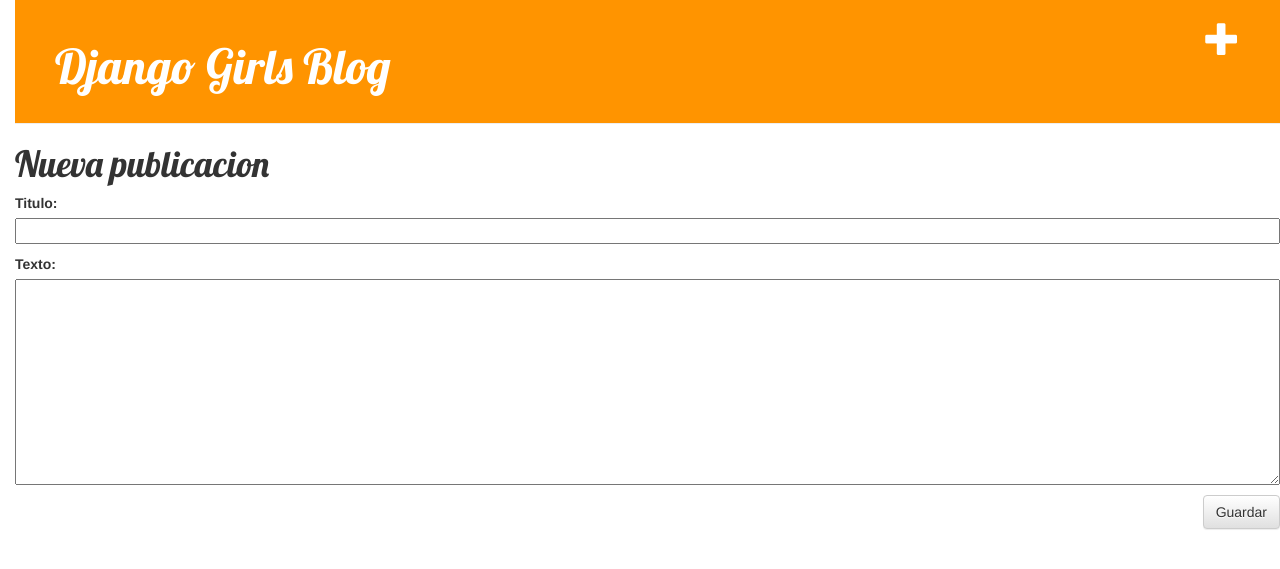
After one commit to bochados/djangoA, a Django app: a page that uses blog/templates/blog/base.html in a window 1280 px wide. The commit adds this page. Shown: the top 569 px of the page. Run offline with Django 3.2, Linux system fonts and the light colour scheme; some libraries are stand-ins or nearby versions.

Commit message:
agragar y modificar

```diff
--- /dev/null
+++ b/blog/forms.py
@@ -0,0 +1,8 @@
+from django import forms
+from .models import Publicar
+
+class postearForms(forms.ModelForm):
+
+    class Meta:
+        model=Publicar
+        fields=('titulo','texto',)
--- a/blog/templates/blog/base.html
+++ b/blog/templates/blog/base.html
@@ -10,6 +10,7 @@
       </head>
       <body>
           <div class="page-header">
+              <a href="{% url 'nueva_publicacion' %}" class="top-menu"><span class="glyphicon glyphicon-plus"></span></a>
               <h1><a href="">Django Girls Blog</a></h1>
           </div>
           {% block content %}
--- a/blog/templates/blog/detalle_pub.html
+++ b/blog/templates/blog/detalle_pub.html
@@ -6,6 +6,7 @@
           {{p.fecha_publica}}
         </div>
       {% endif %}
+      <a class="btn btn-default" href="{% url 'editar_publicacion' pk=p.pk %}"><span class="glyphicon glyphicon-pencil"></span></a>
       <h1>{{p.titulo}}</h1>
       <p>{{p.texto|linebreaksbr}}</p>
     </div>
--- /dev/null
+++ b/blog/templates/blog/nueva_publicacion.html
@@ -0,0 +1,9 @@
+{% extends 'blog/base.html' %}
+
+  {% block content %}
+      <h1>Nueva publicacion</h1>
+      <form method="POST" class="post-form">{% csrf_token %}
+          {{ f.as_p }}
+          <button type="submit" class="save btn btn-default">Guardar</button>
+      </form>
+  {% endblock %}
--- a/blog/urls.py
+++ b/blog/urls.py
@@ -4,4 +4,6 @@
 urlpatterns = [
     url(r'^$', views.listar),
     url(r'postear/(?P<pk>[0-9]+)/$', views.detalle_pub, name='postear'),
+    url(r'^nuevo/$', views.nueva_publicacion, name='nueva_publicacion'),
+    url(r'^editar/(?P<pk>[0-9]+)/edit/$', views.editar_publicacion, name='editar_publicacion'),
 ]
--- a/blog/views.py
+++ b/blog/views.py
@@ -1,10 +1,41 @@
 from django.shortcuts import render, get_object_or_404
 from django.utils import timezone
-from.models import Publicar
+from .models import Publicar
+from .forms import postearForms
+from django.shortcuts import redirect
+
 def listar(request):
     publi=Publicar.objects.filter(fecha_publica__lte=timezone.now()).order_by('fecha_publica')
     return render(request,'blog/listar.html',{'publi':publi})
-def detalle_pub(request,pk):
+
+def detalle_pub(request, pk):
     p=get_object_or_404(Publicar,pk=pk)
-    return render(request, 'blog/detalle_pub.html',{'p':p})
+    return render(request, 'blog/detalle_pub.html', {'p':p})
+
+def nueva_publicacion(request):
+    if request.method == "POST":
+        f = postearForms(request.POST)
+        if f.is_valid():
+            p = f.save(commit=False)
+            p.autor = request.user
+            p.fecha_publica = timezone.now()
+            p.save()
+            return redirect('postear', pk=p.pk)
+    else:
+        f = postearForms()
+    return render(request, 'blog/nueva_publicacion.html', {'f': f})
+
+def editar_publicacion(request,pk):
+    p=get_object_or_404(Publicar ,pk=pk)
+    if request.method=="POST":
+        f=postearForms(request.POST, instance=p)
+        if f.is_valid():
+            p=f.save(commit=False)
+            p.autor=request.user
+            p.save()
+            # return redirect('detalle_pub',pk=p.pk)
+            return render(request, 'blog/detalle_pub.html', {'p':p})
+    else:
+        f=postearForms(instance=p)
+        return render(request,'blog/nueva_publicacion.html', {'f':f})
 # Create your views here.
```
Also changed, not shown: blog/models.py (line endings or trailing spaces).
